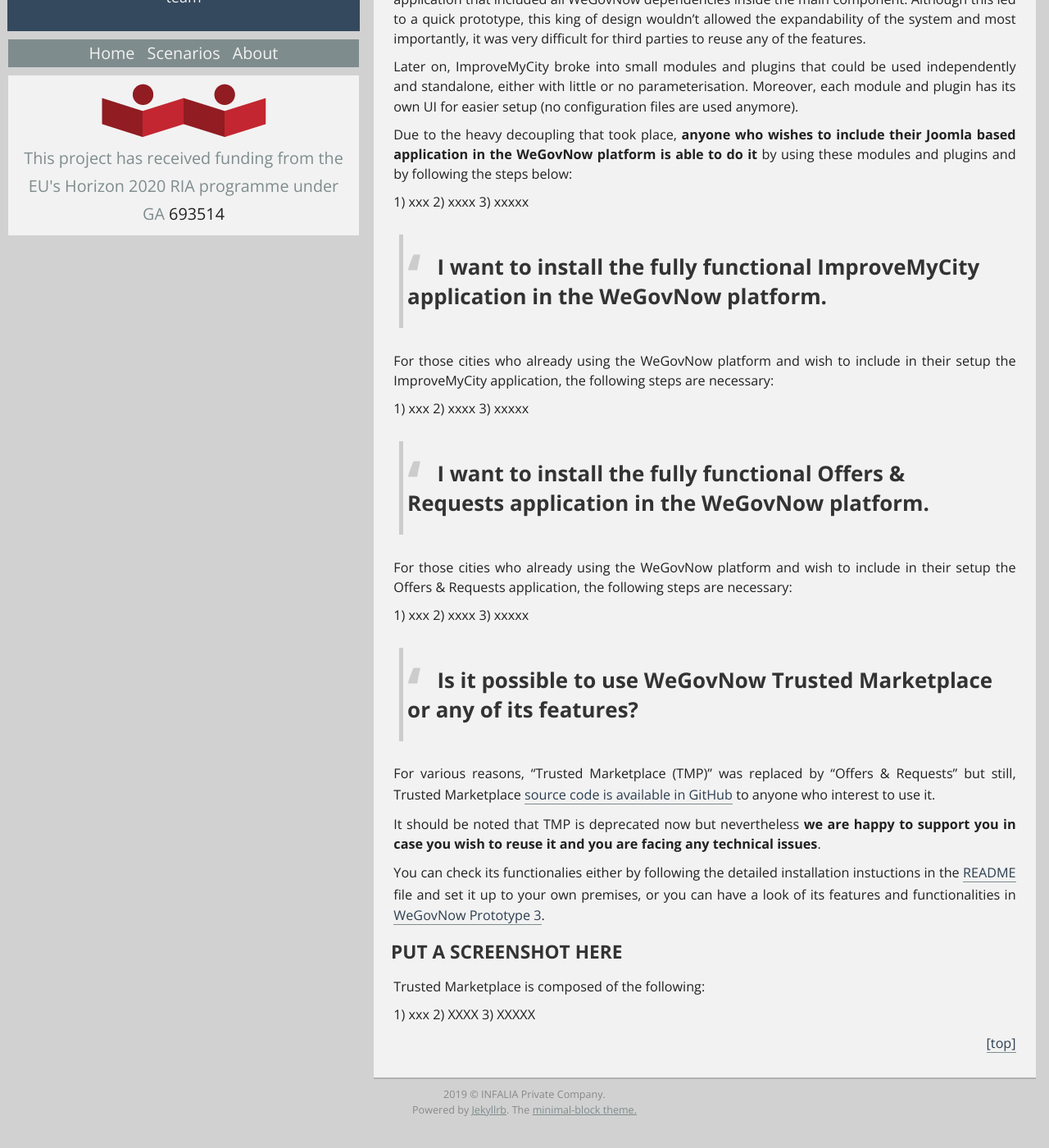
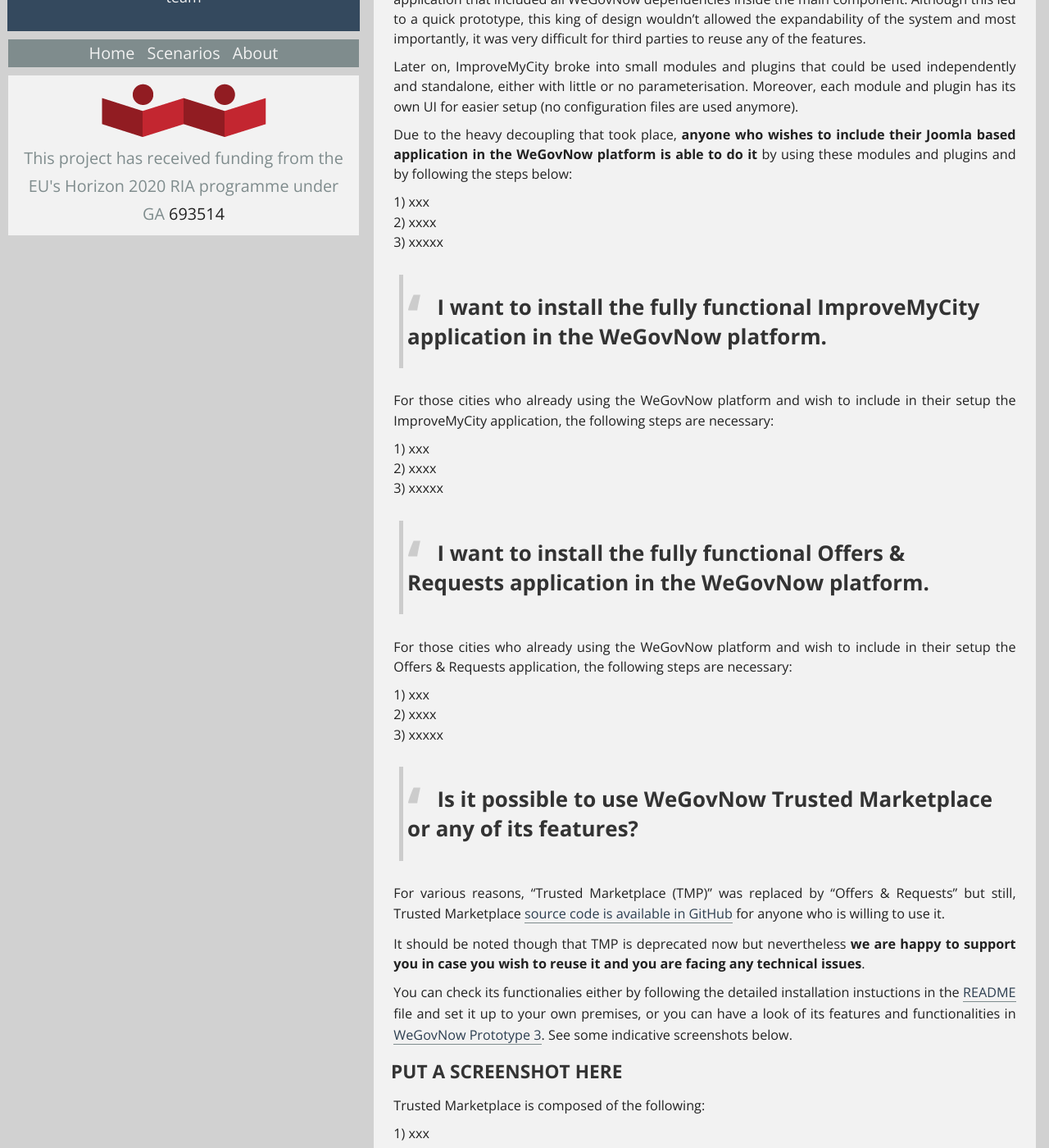
Before and after one commit to Infalia/wegovnow, a Jekyll site: the page built from scenarios/index.md, in a window 1280 px wide and 1400 px high, scrolled down 354 px. Shown: the whole window at 82% size. Built offline with Jekyll 4.4.1, drawn with Linux system fonts in a browser that asks for light colours; before the commit the page ends 1721 px from its top, so only the background shows below that.

Commit message:
minor typos in scenarios

```diff
--- a/scenarios/index.md
+++ b/scenarios/index.md
@@ -34,11 +34,11 @@
 
 > ## Is it possible to use WeGovNow Trusted Marketplace or any of its features?
 
-For various reasons, "Trusted Marketplace (TMP)" was replaced by "Offers & Requests" but still, Trusted Marketplace [source code is available in GitHub](https://github.com/Infalia/tmp) to anyone who interest to use it.
+For various reasons, "Trusted Marketplace (TMP)" was replaced by "Offers & Requests" but still, Trusted Marketplace [source code is available in GitHub](https://github.com/Infalia/tmp) for anyone who is willing to use it.
 
-It should be noted that TMP is deprecated now but nevertheless **we are happy to support you in case you wish to reuse it and you are facing any technical issues**.
+It should be noted though that TMP is deprecated now but nevertheless **we are happy to support you in case you wish to reuse it and you are facing any technical issues**.
 
-You can check its functionalies either by following the detailed installation instuctions in the [README](https://github.com/Infalia/tmp) file and set it up to your own premises, or you can have a look of its features and functionalities in [WeGovNow Prototype 3](https://pt3-tmp.infalia.com/profile/basic-info).
+You can check its functionalies either by following the detailed installation instuctions in the [README](https://github.com/Infalia/tmp) file and set it up to your own premises, or you can have a look of its features and functionalities in [WeGovNow Prototype 3](https://pt3-tmp.infalia.com/profile/basic-info). See some indicative screenshots below.
 
 
 #### PUT A SCREENSHOT HERE
```
